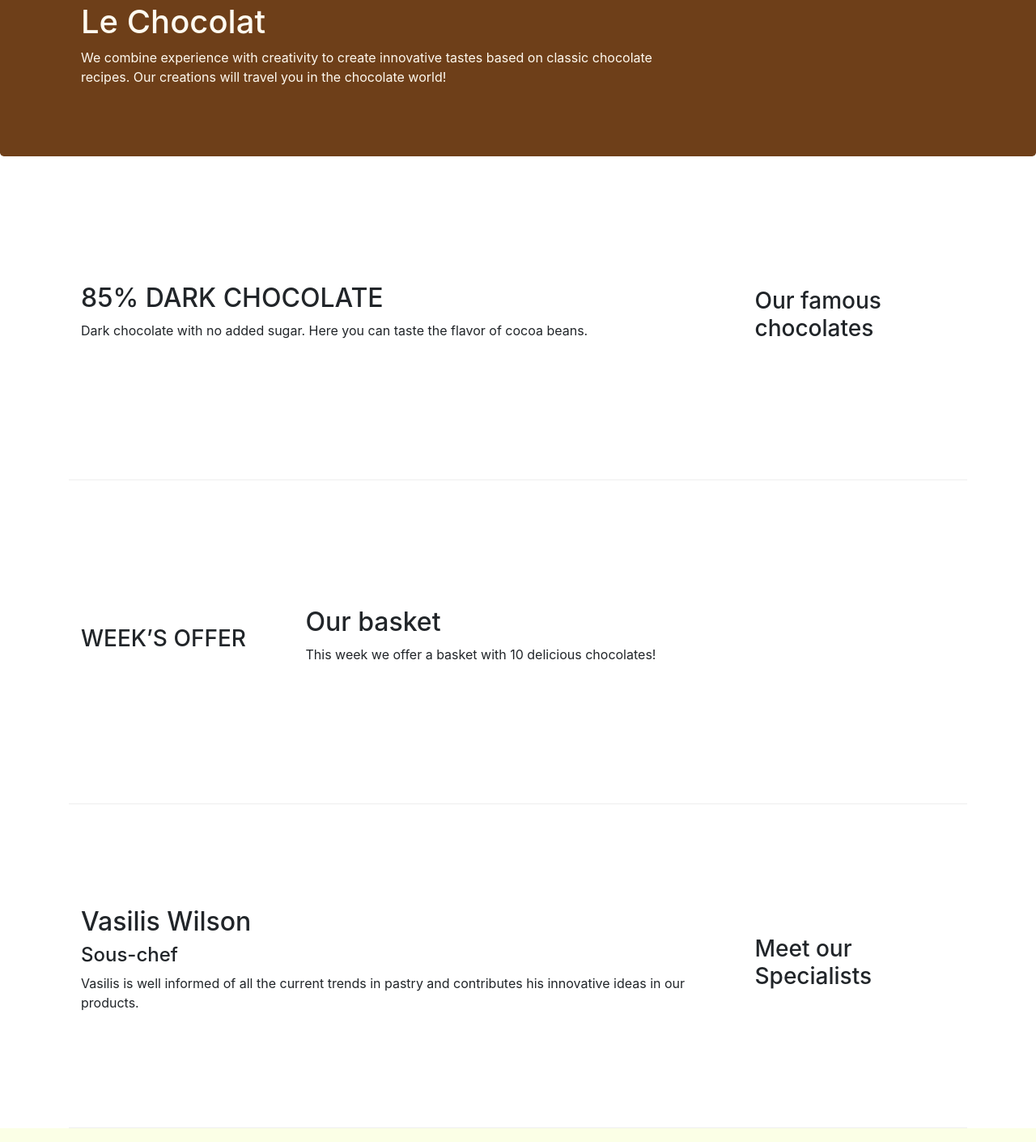
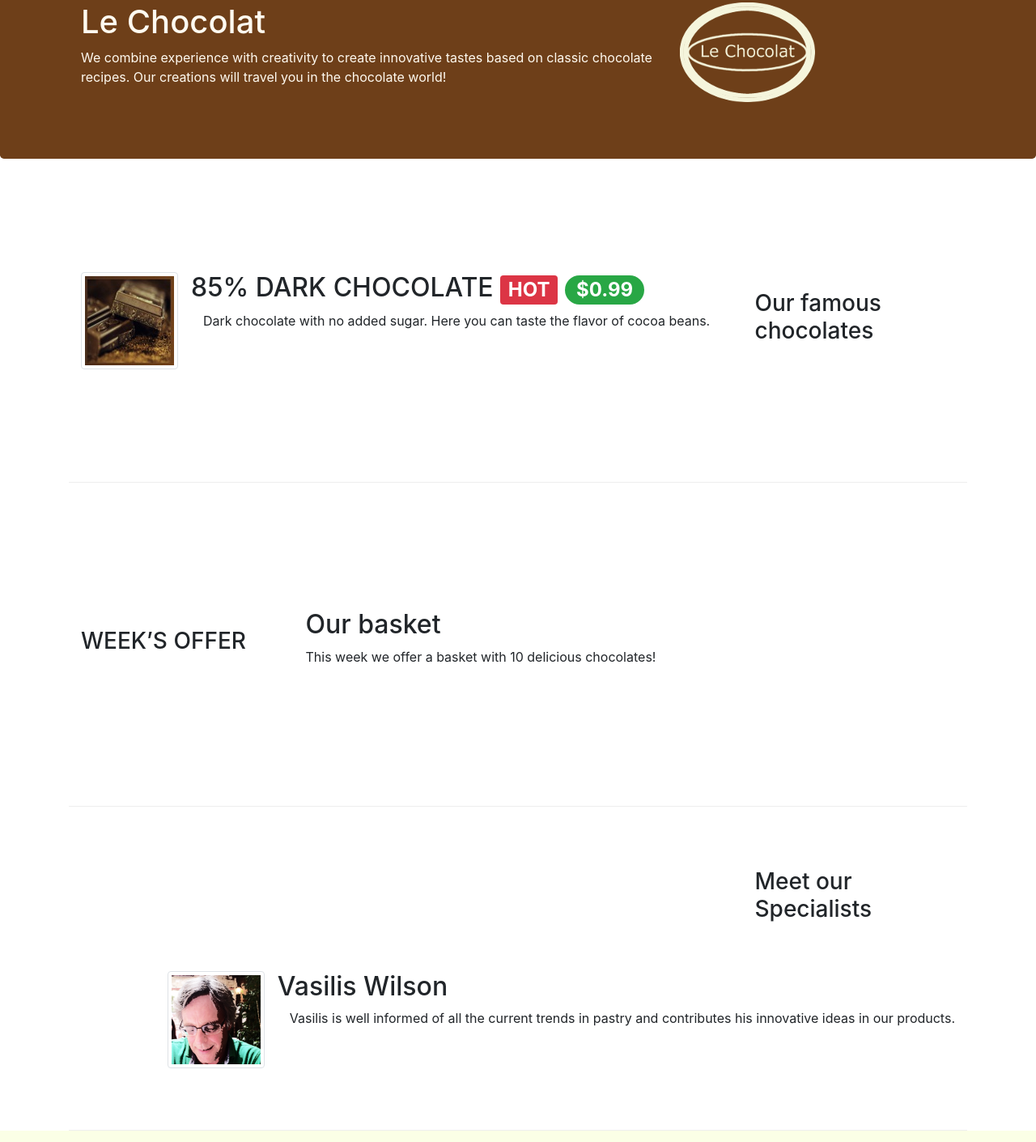
Before and after one commit to abdalrahmanhamami/leChocolat, a website: page index.html in a window 1280 px wide. Shown: the part 117-1527 px from the top of the page at 81% size. Drawn offline with nearby package versions, Linux system fonts and the light colour scheme.

Commit message:
Alerting Users

```diff
--- a/index.html
+++ b/index.html
@@ -18,7 +18,7 @@
 <body>
     <nav class="navbar navbar-expand-md navbar-light bg-light fixed-top ">
         <div class="container">
-            <a class="navbar-brand" href="#">Le Chocolat</a>
+                <a class="navbar-brand" href="./index.html"><img src="images/logo.png" height="40" width="54"></a>
             <button class="navbar-toggler" type="button" data-toggle="collapse" data-target="#Navbar">
                 <span class="navbar-toggler-icon"></span>
             </button>
@@ -48,9 +48,10 @@
                     <p>We combine experience with creativity to create innovative tastes based on classic chocolate
                         recipes. Our creations will travel you in the chocolate world!</p>
                 </div>
-                <div class="col col-sm">
+                                <div class="col col-sm">
+                                <img src="images/logo.png" class="img-fluid">
+                            </div>
                 </div>
-            </div>
         </div>
     </header>
 
@@ -60,8 +61,20 @@
                 <h3>Our famous chocolates</h3>
             </div>
             <div class="col-sm col-md">
-                <h2>85% DARK CHOCOLATE</h2>
-                <p>Dark chocolate with no added sugar. Here you can taste the flavor of cocoa beans.</p>
+                    <div class="media">
+                            <img class="d-flex mr-3 img-thumbnail align-self-center"
+                                src="images/dark85.jpg" alt="85% DARK CHOCOLATE">
+                            <div class="media-body">
+                                <h2 class="mt-0">85% DARK CHOCOLATE
+                                    <span class="badge badge-danger">HOT</span>
+                                    <span class="badge badge-pill badge-success">$0.99</span>
+
+                                </h2>
+                                <p class="col d-none d-md-block">Dark chocolate with no added sugar.
+                                Here you can taste the flavor of cocoa beans.</p>
+                            </div>
+                        </div>
+
             </div>
         </div>
 
@@ -80,12 +93,16 @@
             <div class="col-sm-4 col-md-3">
                 <h3>Meet our Specialists</h3>
             </div>
-            <div class="col-sm col-md">
-                <h2>Vasilis Wilson </h2>
-                <h4>Sous-chef</h4>
-                <p>Vasilis is well informed of all the current trends in pastry and contributes his innovative ideas in
-                    our products.</p>
-            </div>
+            <div class="media">
+                    <img class="d-flex mr-3 img-thumbnail align-self-center"
+                        src="images/cartoonVasilis.png" alt="Vasilis Wilson">
+                    <div class="media-body">
+                        <h2 class="mt-0">Vasilis Wilson</h2>
+                        <p class="col d-none d-md-block">Vasilis is well informed of all the current
+                            trends in pastry and contributes his innovative ideas in our products.</p>
+                    </div>
+                </div>
+
         </div>
     </div>
 
@@ -96,7 +113,7 @@
                     <h5>Links</h5>
                     <ul class="list-unstyled">
                         <li><a href="#">Home</a></li>
-                        <li><a href="#">About</a></li>
+                        <li><a href="./aboutus.html">About</a></li>
                         <li><a href="#">Menu</a></li>
                         <li><a href="#">Contact</a></li>
                     </ul>
```
Also changed, not shown: aboutus.html (+4 -3 lines), images/cartoonVasilis.png (added), images/dark85.jpg (added), images/logo.png (added), images/promotion.jpg (added).
